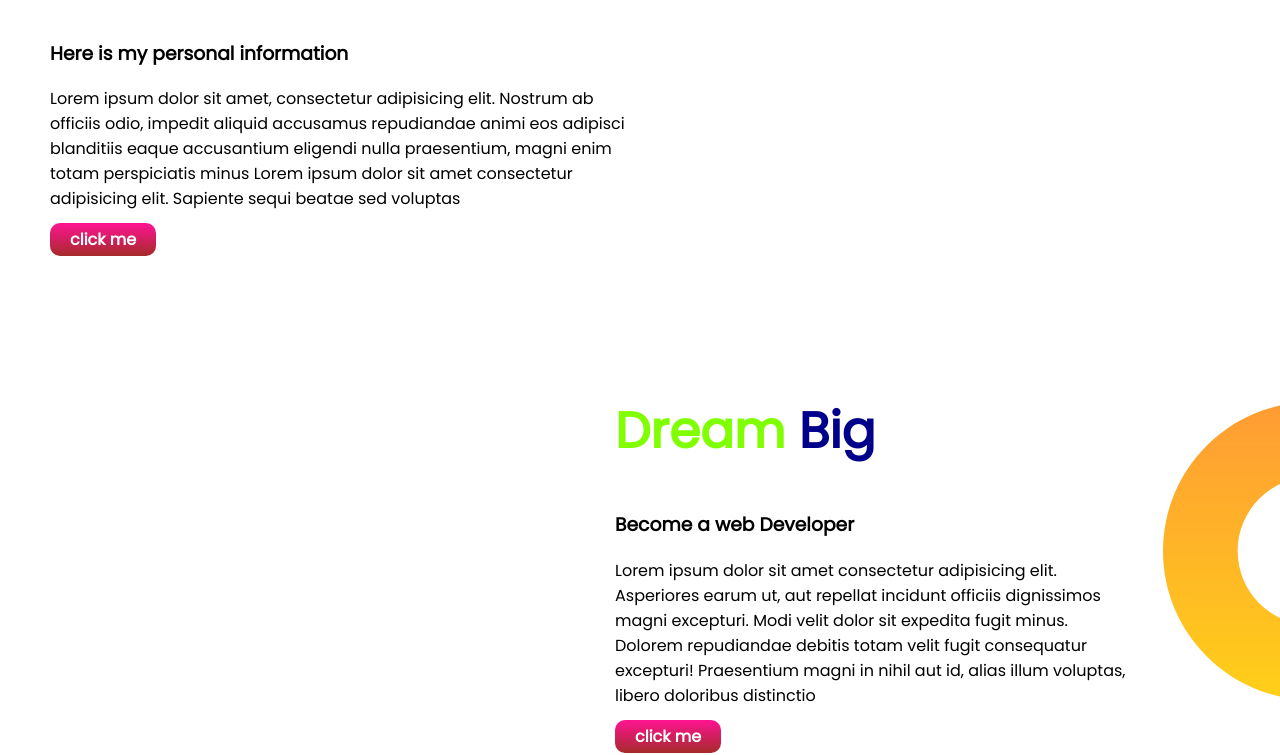
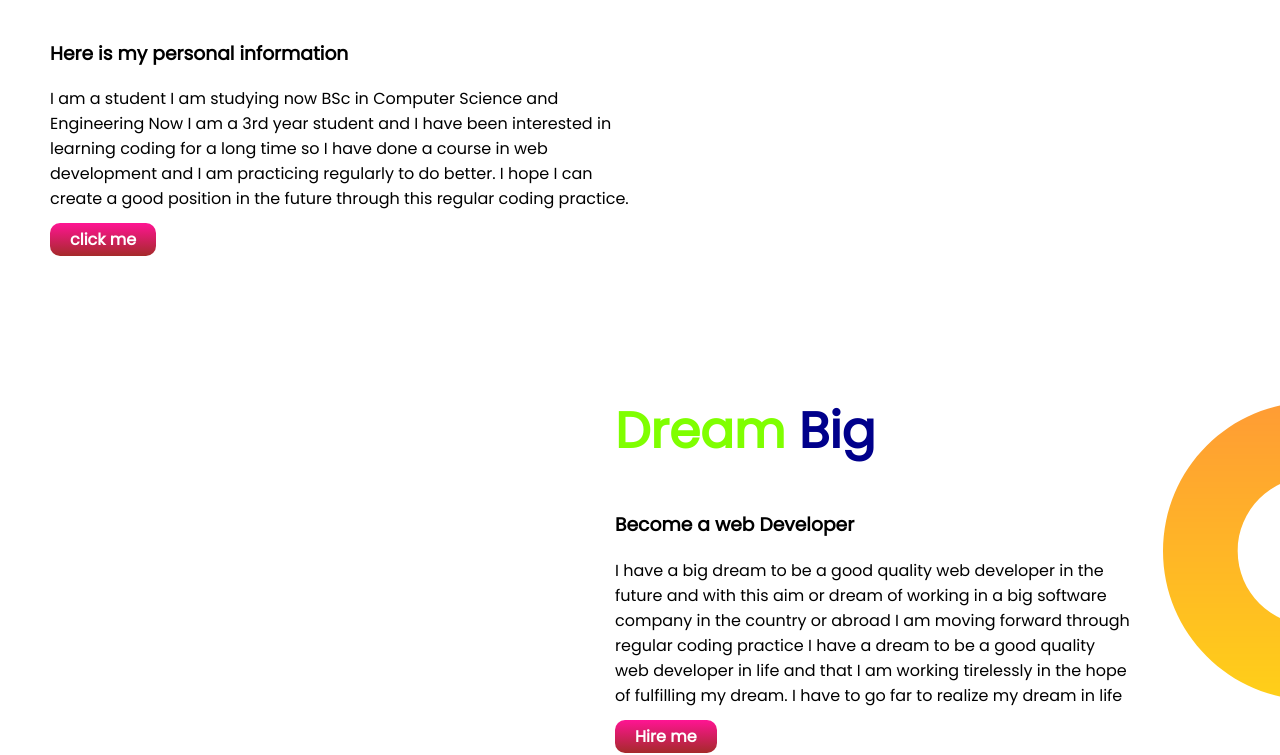
Before and after one commit to chanda-27/my-first-portfolio, a plain HTML site: page index.html in a window 1280 px wide. Shown: the part 386-1141 px from the top of the page. Drawn offline with Linux system fonts and the light colour scheme.

Commit message:
some text adedd

```diff
--- a/index.html
+++ b/index.html
@@ -5,7 +5,7 @@
   <meta charset="UTF-8">
   <meta http-equiv="X-UA-Compatible" content="IE=edge">
   <meta name="viewport" content="width=device-width, initial-scale=1.0">
-  <title>Chanda-biswas-BD-people!</title>
+  <title>Chanda-biswas | BD-people!</title>
   <link rel="preconnect" href="https://fonts.googleapis.com">
   <link rel="preconnect" href="https://fonts.gstatic.com" crossorigin>
   <link href="https://fonts.googleapis.com/css2?family=Poppins&display=swap" rel="stylesheet">
@@ -18,10 +18,12 @@
       <h1 class="header-part">Welcome to my website</h1>
       <h1><span class="first-class">This is personal</span> <span class="secoend-class">portfolio</span></h1>
       <h3>Here is my personal information</h3>
-      <p>Lorem ipsum dolor sit amet, consectetur adipisicing elit. Nostrum ab officiis odio, impedit aliquid accusamus
-        repudiandae animi eos adipisci blanditiis eaque accusantium eligendi nulla praesentium, magni enim totam
-        perspiciatis minus Lorem ipsum dolor sit amet consectetur adipisicing elit. Sapiente sequi beatae sed voluptas
-      </p>
+      <p>I am a student
+        I am studying now
+        BSc in Computer Science and Engineering
+        Now I am a 3rd year student and I have been interested in learning coding for a long time so I have done a
+        course in web development and I am practicing regularly to do better. I hope I can create a good position in the
+        future through this regular coding practice.</p>
       <a class="click-button" target="_blank" href="https://google.com/">click me</a>
     </div>
 
@@ -38,11 +40,11 @@
     <div class="half-width">
       <h1><span class="big-position">Dream</span> <span class="dream-less">Big</span></h1>
       <h3>Become a web Developer</h3>
-      <p>Lorem ipsum dolor sit amet consectetur adipisicing elit. Asperiores earum ut, aut repellat incidunt officiis
-        dignissimos magni excepturi. Modi velit dolor sit expedita fugit minus. Dolorem repudiandae debitis totam velit
-        fugit consequatur excepturi! Praesentium magni in nihil aut id, alias illum voluptas, libero doloribus
-        distinctio </p>
-      <a class="click-button" target="_blank" href="https://google.com/"> click me</a>
+      <p>I have a big dream to be a good quality web developer in the future and with this aim or dream of working in a
+        big software company in the country or abroad I am moving forward through regular coding practice I have a dream
+        to be a good quality web developer in life and that I am working tirelessly in the hope of fulfilling my dream.
+        I have to go far to realize my dream in life</p>
+      <a class="click-button" target="_blank" href="https://google.com/">Hire me</a>
     </div>
   </section>
   <section class="back-ground">
@@ -71,7 +73,7 @@
   </section>
 
   <footer>
-    <p>chanda biswas I am a student now study is my proffetion.</p>
+    <p> copyright &copy; chanda biswas I am a student now study is my proffetion.</p>
   </footer>
 
 
```
